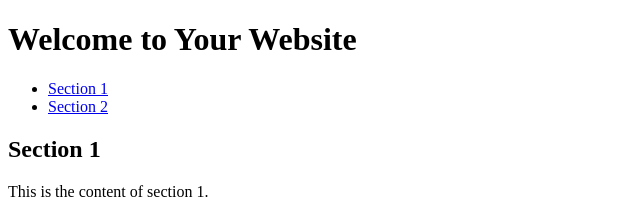
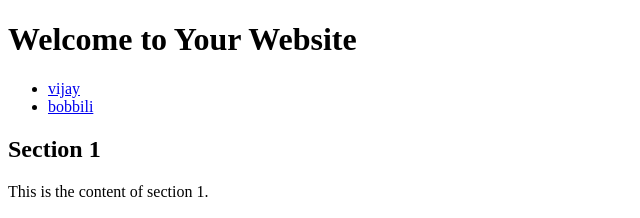
Before and after one commit to vkbobbili/resume, a plain HTML site: page index.html in a window 1280 px wide. Shown: the top 218 px of the page, 0-640 px from the left. Drawn offline with Linux system fonts and the light colour scheme.

Commit message:
Update index.html

```diff
--- a/index.html
+++ b/index.html
@@ -11,8 +11,8 @@
         <h1>Welcome to Your Website</h1>
         <nav>
             <ul>
-                <li><a href="#section1">Section 1</a></li>
-                <li><a href="#section2">Section 2</a></li>
+                <li><a href="#section1">vijay</a></li>
+                <li><a href="#section2">bobbili</a></li>
                 <!-- Add more navigation links as needed -->
             </ul>
         </nav>
```
